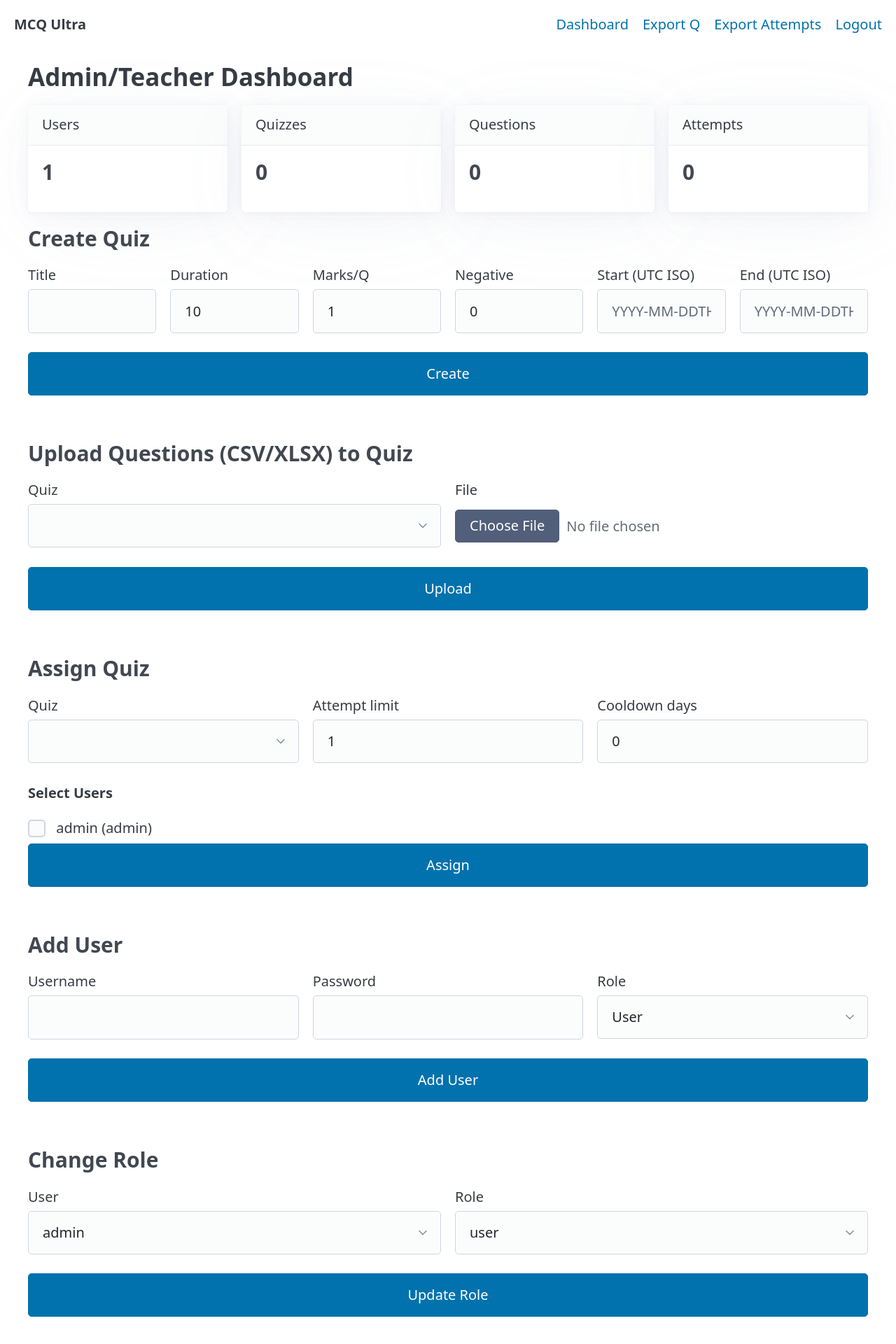
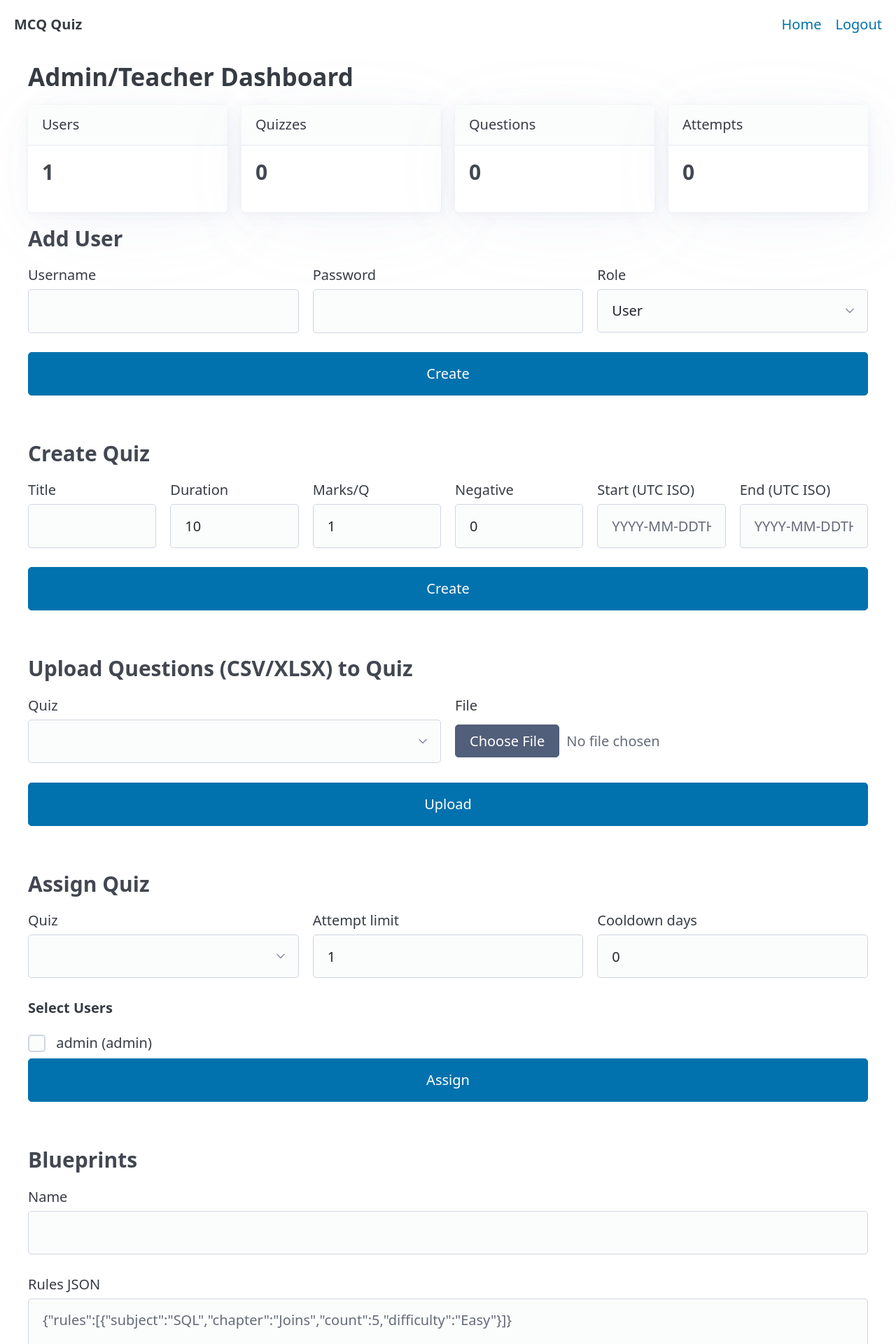
Before and after one commit to FalgunDhande/mcq_project, a Flask app: page / in a window 1280 px wide. Shown: the top 1920 px of the page at 70% size. Run offline with Flask 3, Linux system fonts and the light colour scheme; a user stored in the database is signed in; lists and menus that the app fills with data are empty; some libraries are stand-ins or nearby versions.

Commit message:
Initial commit of project files

```diff
--- a/app.py
+++ b/app.py
@@ -13,10 +13,17 @@ app = Flask(__name__, instance_relative_config=True)
 app.config['SECRET_KEY'] = os.environ.get('SECRET_KEY', 'devsecret')
 os.makedirs(app.instance_path, exist_ok=True)
 
-# Prefer existing SQLite (old DB) unless DATABASE_URL is set
+# --------- DB config: Render Postgres (psycopg3) or fallback to SQLite ---------
 db_url = os.environ.get('DATABASE_URL')
-if not db_url:
+if db_url:
+    # Render gives postgres://... -> use SQLAlchemy psycopg v3
+    if db_url.startswith("postgres://"):
+        db_url = db_url.replace("postgres://", "postgresql+psycopg://", 1)
+    elif db_url.startswith("postgresql://") and "+psycopg" not in db_url:
+        db_url = db_url.replace("postgresql://", "postgresql+psycopg://", 1)
+else:
     db_url = 'sqlite:///' + os.path.join(app.instance_path, 'quiz.db')
+
 app.config['SQLALCHEMY_DATABASE_URI'] = db_url
 app.config['SQLALCHEMY_TRACK_MODIFICATIONS'] = False
 
@@ -33,7 +40,7 @@ class User(UserMixin, db.Model):
     username = db.Column(db.String(80), unique=True, nullable=False)
     password_hash = db.Column(db.String(200), nullable=False)
     role = db.Column(db.String(20), default='user')
-    # new fields (auto-migrated for old DBs)
+    # gamification
     coins = db.Column(db.Integer, default=0)
     badges = db.Column(db.String(200), default='')
     streak = db.Column(db.Integer, default=0)
@@ -48,7 +55,7 @@ class Chapter(db.Model):
     id = db.Column(db.Integer, primary_key=True)
     subject_id = db.Column(db.Integer, db.ForeignKey('subject.id'), nullable=False)
     name = db.Column(db.String(120), nullable=False)
-    subject = db.relationship('Subject', backref='chapters')
+    subject = db.relationship('Subject', backref='chapors')
 
 class Quiz(db.Model):
     id = db.Column(db.Integer, primary_key=True)
@@ -128,52 +135,36 @@ def auto_migrate_user_table():
     insp = inspect(db.engine)
     cols = {c['name'] for c in insp.get_columns('user')}
     stmts = []
-    # sqlite uses plain 'user', postgres needs "user"
     tbl = 'user'
-    if 'coins' not in cols:
-        stmts.append(f"ALTER TABLE {tbl} ADD COLUMN coins INTEGER DEFAULT 0")
-    if 'badges' not in cols:
-        stmts.append(f"ALTER TABLE {tbl} ADD COLUMN badges VARCHAR(200) DEFAULT ''")
-    if 'streak' not in cols:
-        stmts.append(f"ALTER TABLE {tbl} ADD COLUMN streak INTEGER DEFAULT 0")
+    if 'coins' not in cols: stmts.append(f"ALTER TABLE {tbl} ADD COLUMN coins INTEGER DEFAULT 0")
+    if 'badges' not in cols: stmts.append(f"ALTER TABLE {tbl} ADD COLUMN badges VARCHAR(200) DEFAULT ''")
+    if 'streak' not in cols: stmts.append(f"ALTER TABLE {tbl} ADD COLUMN streak INTEGER DEFAULT 0")
     for s in stmts:
-        try:
-            db.session.execute(text(s))
-        except Exception as e:
-            # if table is quoted (postgres), retry with quotes
-            qs = s.replace('ALTER TABLE user', 'ALTER TABLE \"user\"')
-            try:
-                db.session.execute(text(qs))
-            except Exception:
-                pass
-    if stmts:
-        db.session.commit()
+        try: db.session.execute(text(s))
+        except Exception: db.session.execute(text(s.replace('ALTER TABLE user','ALTER TABLE \"user\"')))
+    if stmts: db.session.commit()
 
 with app.app_context():
     db.create_all()
-    # make sure old DBs get new columns
     auto_migrate_user_table()
     if not User.query.filter_by(username='admin').first():
-        admin = User(username='admin', role='admin')
-        admin.set_password('admin123')
+        admin = User(username='admin', role='admin'); admin.set_password('admin123')
         db.session.add(admin); db.session.commit()
 
-# ---------- helpers ----------
+# -------------- helpers --------------
 def get_or_create_subject(name):
     if not name: return None
     s = Subject.query.filter(db.func.lower(Subject.name)==name.lower()).first()
-    if not s:
-        s = Subject(name=name); db.session.add(s); db.session.commit()
+    if not s: s = Subject(name=name); db.session.add(s); db.session.commit()
     return s
 
 def get_or_create_chapter(subject, name):
     if not name or not subject: return None
     c = Chapter.query.filter(db.func.lower(Chapter.name)==name.lower(), Chapter.subject_id==subject.id).first()
-    if not c:
-        c = Chapter(name=name, subject_id=subject.id); db.session.add(c); db.session.commit()
+    if not c: c = Chapter(name=name, subject_id=subject.id); db.session.add(c); db.session.commit()
     return c
 
-# ---------- auth ----------
+# -------------- auth --------------
 @app.route('/login', methods=['GET','POST'])
 def login():
     if request.method == 'POST':
@@ -188,7 +179,7 @@ def login():
 def logout():
     logout_user(); return redirect(url_for('login'))
 
-# ---------- dashboards ----------
+# -------------- dashboards --------------
 @app.route('/')
 @login_required
 def index():
@@ -207,34 +198,24 @@ def index():
     attempts = Attempt.query.filter_by(user_id=current_user.id).order_by(Attempt.started_at.desc()).all()
     msgs = Message.query.filter_by(to_user_id=current_user.id).order_by(Message.created_at.desc()).limit(20).all()
     return render_template('user_dashboard.html', assignments=assignments, attempts=attempts, msgs=msgs)
+
+# -------------- Add User --------------
 @app.route('/admin/add_user', methods=['POST'])
 @login_required
 def admin_add_user():
-    if current_user.role not in ('admin', 'teacher'):
+    if current_user.role not in ('admin','teacher'):
         return redirect(url_for('index'))
+    username = request.form.get('username','').strip()
+    password = request.form.get('password','').strip()
+    role = request.form.get('role','user')
+    if not username or not password:
+        flash('Username & password required', 'error'); return redirect(url_for('index'))
+    if User.query.filter_by(username=username).first():
+        flash('User already exists', 'error'); return redirect(url_for('index'))
+    u = User(username=username, role=role); u.set_password(password); db.session.add(u); db.session.commit()
+    flash('User created', 'success'); return redirect(url_for('index'))
 
-    username = request.form.get('username', '').strip()
-    password = request.form.get('password', '').strip()
-    role = request.form.get('role', 'user')
-
-    if not username or not password:
-        flash("Username & password required", "error")
-        return redirect(url_for('index'))
-
-    if User.query.filter_by(username=username).first():
-        flash("User already exists", "error")
-        return redirect(url_for('index'))
-
-    new_user = User(username=username, role=role)
-    new_user.set_password(password)
-    db.session.add(new_user)
-    db.session.commit()
-
-    flash("User created successfully ✅", "success")
-    return redirect(url_for('index'))
-
-
-# ---------- quiz management ----------
+# -------------- Create Quiz --------------
 @app.route('/admin/create_quiz', methods=['POST'])
 @login_required
 def admin_create_quiz():
@@ -250,19 +231,21 @@ def admin_create_quiz():
     db.session.add(qz); db.session.commit()
     flash('Quiz created','success'); return redirect(url_for('index'))
 
+# -------------- Delete Quiz (cascade) --------------
 @app.route('/admin/quiz/delete/<int:quiz_id>', methods=['POST'])
 @login_required
 def admin_delete_quiz(quiz_id):
     if current_user.role not in ('admin','teacher'): return redirect(url_for('index'))
     quiz = db.session.get(Quiz, quiz_id)
     if not quiz: flash('Quiz not found','error'); return redirect(url_for('index'))
-    Assignment.query.filter_by(quiz_id=quiz_id).delete(synchronize_session=False)
-    AttemptAnswer.query.filter(AttemptAnswer.attempt_id.in_(db.session.query(Attempt.id).filter_by(quiz_id=quiz_id))).delete(synchronize_session=False)
-    Attempt.query.filter_by(quiz_id=quiz_id).delete(synchronize_session=False)
+    # cascade deletes answers/attempts and questions
+    db.session.query(AttemptAnswer).filter(AttemptAnswer.attempt_id.in_(db.session.query(Attempt.id).filter_by(quiz_id=quiz_id))).delete(synchronize_session=False)
+    db.session.query(Attempt).filter_by(quiz_id=quiz_id).delete(synchronize_session=False)
+    db.session.query(Assignment).filter_by(quiz_id=quiz_id).delete(synchronize_session=False)
     db.session.delete(quiz); db.session.commit()
     flash('Quiz deleted','success'); return redirect(url_for('index'))
 
-# ---------- upload questions ----------
+# -------------- Upload Questions (CSV/XLSX) --------------
 def add_question_row(quiz, row):
     subj = get_or_create_subject((row.get('subject') or '').strip()) if row.get('subject') else None
     chap = get_or_create_chapter(subj, (row.get('chapter') or '').strip()) if (subj and row.get('chapter')) else None
@@ -314,7 +297,7 @@ def admin_upload_questions():
         db.session.rollback(); flash(f'Upload error: {e}','error')
     return redirect(url_for('index'))
 
-# ---------- blueprint ----------
+# -------------- Blueprints (Random Quiz) --------------
 @app.route('/admin/blueprint/new', methods=['POST'])
 @login_required
 def create_blueprint():
@@ -344,15 +327,14 @@ def generate_from_blueprint(bp_id):
             if chap: q = q.filter_by(chapter_id=chap.id)
         if rule.get('difficulty'):
             q = q.filter_by(difficulty=rule['difficulty'].title())
-        pool = q.all()
-        random.shuffle(pool)
+        pool = q.all(); random.shuffle(pool)
         for item in pool[:int(rule.get('count',0))]:
             clone = Question(quiz_id=quiz.id, text=item.text, option_a=item.option_a, option_b=item.option_b, option_c=item.option_c, option_d=item.option_d,
                              correct_option=item.correct_option, difficulty=item.difficulty, qtype=item.qtype, subject_id=item.subject_id, chapter_id=item.chapter_id)
             db.session.add(clone); total += 1
     db.session.commit(); flash(f'Generated quiz with {total} questions','success'); return redirect(url_for('index'))
 
-# ---------- assign / roles / messaging ----------
+# -------------- Assign Quiz --------------
 @app.route('/admin/assign', methods=['POST'])
 @login_required
 def assign_quiz():
@@ -369,28 +351,7 @@ def assign_quiz():
             db.session.add(Assignment(user_id=uid, quiz_id=quiz_id, attempts_limit=limit, cooldown_days=cooldown))
     db.session.commit(); flash(f'Assigned to {len(ids)} users','success'); return redirect(url_for('index'))
 
-@app.route('/admin/change_role', methods=['POST'])
-@login_required
-def change_role():
-    if current_user.role != 'admin': return redirect(url_for('index'))
-    uid = request.form.get('user_id', type=int); role = request.form.get('role','user')
-    u = db.session.get(User, uid);
-    if u: u.role = role; db.session.commit(); flash('Role updated','success')
-    return redirect(url_for('index'))
-
-@app.route('/admin/message', methods=['POST'])
-@login_required
-def admin_message():
-    if current_user.role not in ('admin','teacher','moderator'): return redirect(url_for('index'))
-    to_id = request.form.get('to_user_id', type=int)
-    body = request.form.get('body','').strip()
-    if to_id and body:
-        m = Message(to_user_id=to_id, from_user_id=current_user.id, body=body); db.session.add(m); db.session.commit(); flash('Message sent','success')
-    else:
-        flash('Select user and type message','error')
-    return redirect(url_for('index'))
-
-# ---------- take / autosave / submit ----------
+# -------------- Start / Autosave / Submit --------------
 @app.route('/quiz/<int:quiz_id>/start')
 @login_required
 def start_quiz(quiz_id):
@@ -455,7 +416,7 @@ def submit_quiz(quiz_id):
     db.session.commit()
     return redirect(url_for('review_attempt', attempt_id=at.id))
 
-# ---------- review & report ----------
+# -------------- Review / PDF / Exports --------------
 @app.route('/attempt/<int:attempt_id>/review')
 @login_required
 def review_attempt(attempt_id):
@@ -499,7 +460,6 @@ def report_pdf(attempt_id):
     c.showPage(); c.save(); buf.seek(0)
     return send_file(buf, mimetype='application/pdf', as_attachment=True, download_name='report.pdf')
 
-# ---------- exports ----------
 @app.route('/admin/export/questions.csv')
 @login_required
 def export_questions():
--- a/requirements.txt
+++ b/requirements.txt
@@ -5,4 +5,5 @@ Werkzeug==3.0.1
 PyPDF2==3.0.1
 openpyxl==3.1.2
 reportlab==4.2.5
+psycopg[binary]==3.2.3
 gunicorn==21.2.0
--- a/templates/admin_dashboard.html
+++ b/templates/admin_dashboard.html
@@ -6,6 +6,23 @@
   <article><header>Questions</header><h3>{{ stats.questions }}</h3></article>
   <article><header>Attempts</header><h3>{{ stats.attempts }}</h3></article>
 </div>
+
+<h3>Add User</h3>
+<form method="post" action="{{ url_for('admin_add_user') }}">
+<div class="grid">
+  <label>Username <input name="username" required></label>
+  <label>Password <input name="password" type="password" required></label>
+  <label>Role
+    <select name="role">
+      <option value="user">User</option>
+      <option value="moderator">Moderator</option>
+      <option value="teacher">Teacher</option>
+      <option value="admin">Admin</option>
+    </select>
+  </label>
+</div>
+<button type="submit">Create</button>
+</form>
 
 <h3>Create Quiz</h3>
 <form method="post" action="{{ url_for('admin_create_quiz') }}">
@@ -39,62 +56,6 @@
 <div class="grid">{% for u in users %}<label><input type="checkbox" name="user_ids" value="{{ u.id }}"> {{ u.username }} ({{ u.role }})</label>{% endfor %}</div>
 <button type="submit">Assign</button>
 </form>
-<h3>Add User</h3>
-<form method="post" action="{{ url_for('admin_add_user') }}">
-  <div class="grid">
-    <label>Username
-      <input name="username" required>
-    </label>
-
-    <label>Password
-      <input name="password" type="password" required>
-    </label>
-
-    <label>Role
-      <select name="role">
-        <option value="user">User</option>
-        <option value="moderator">Moderator</option>
-        <option value="teacher">Teacher</option>
-        <option value="admin">Admin</option>
-      </select>
-    </label>
-  </div>
-  <button type="submit">Add User</button>
-</form>
-
-<h3>Change Role</h3>
-<form method="post" action="{{ url_for('change_role') }}">
-<div class="grid">
-  <label>User <select name="user_id">{% for u in users %}<option value="{{ u.id }}">{{ u.username }}</option>{% endfor %}</select></label>
-  <label>Role <select name="role"><option>user</option><option>moderator</option><option>teacher</option><option>admin</option></select></label>
-</div>
-<button type="submit">Update Role</button>
-</form>
-
-<h3>Leaderboard (Total score)</h3>
-<table><thead><tr><th>User</th><th>Total Score</th></tr></thead>
-<tbody>{% for name,total in leaderboard %}<tr><td>{{ name }}</td><td>{{ total or 0 }}</td></tr>{% endfor %}</tbody></table>
-
-<h3>Active Attempts (Live)</h3>
-<table><thead><tr><th>User</th><th>Quiz</th><th>Started</th><th>Action</th></tr></thead>
-<tbody>
-{% for a in active %}
-<tr><td>{{ a.user.username }}</td><td>{{ a.quiz.title }}</td><td>{{ a.started_at }}</td>
-<td>
-  <form method="post" action="{{ url_for('admin_delete_quiz', quiz_id=a.quiz_id) }}" onsubmit="return confirm('Force close by deleting quiz?');">
-    <button type="submit">Force Close (Del Quiz)</button>
-  </form>
-</td>
-</tr>
-{% endfor %}
-</tbody></table>
-
-<h3>Quiz List (Delete)</h3>
-<table><thead><tr><th>Title</th><th>Questions</th><th>Delete</th></tr></thead>
-<tbody>{% for q in quizzes %}
-<tr><td>{{ q.title }}</td><td>{{ q.questions|length }}</td>
-<td><form method="post" action="{{ url_for('admin_delete_quiz', quiz_id=q.id) }}" onsubmit="return confirm('Delete quiz?');"><button type="submit">Delete</button></form></td></tr>
-{% endfor %}</tbody></table>
 
 <h3>Blueprints</h3>
 <form method="post" action="{{ url_for('create_blueprint') }}">
@@ -107,4 +68,11 @@
 <tbody>{% for b in blueprints %}<tr><td>{{ b.name }}</td>
 <td><form method="post" action="{{ url_for('generate_from_blueprint', bp_id=b.id) }}"><button type="submit">Generate Quiz</button></form></td></tr>{% endfor %}</tbody></table>
 {% endif %}
+
+<h3>Quizzes</h3>
+<table><thead><tr><th>Title</th><th>Questions</th><th>Delete</th></tr></thead>
+<tbody>{% for q in quizzes %}
+<tr><td>{{ q.title }}</td><td>{{ q.questions|length }}</td>
+<td><form method="post" action="{{ url_for('admin_delete_quiz', quiz_id=q.id) }}" onsubmit="return confirm('Delete quiz?');"><button type="submit">Delete</button></form></td></tr>
+{% endfor %}</tbody></table>
 {% endblock %}
--- a/templates/base.html
+++ b/templates/base.html
@@ -1,21 +1,12 @@
 <!doctype html>
 <html><head>
 <meta charset="utf-8"><meta name="viewport" content="width=device-width, initial-scale=1">
-<title>{{ title or 'MCQ Ultra' }}</title>
+<title>{{ title or 'MCQ Quiz' }}</title>
 <link rel="stylesheet" href="https://cdn.jsdelivr.net/npm/@picocss/pico@2/css/pico.min.css">
-<style>.cards{display:grid;grid-template-columns:repeat(auto-fit,minmax(220px,1fr));gap:1rem}.pill{border:1px solid #ccc;border-radius:999px;padding:.2rem .6rem;font-size:.8rem}.ok{background:#e8ffe8}.bad{background:#ffe8e8}</style>
-</head>
-<body>
-<nav class="container-fluid"><ul><li><strong>MCQ Ultra</strong></li></ul><ul>
-{% if current_user.is_authenticated %}
-  {% if current_user.role in ['admin','teacher','moderator'] %}
-    <li><a href="/">Dashboard</a></li>
-    <li><a href="{{ url_for('export_questions') }}">Export Q</a></li>
-    <li><a href="{{ url_for('export_attempts') }}">Export Attempts</a></li>
-  {% endif %}
-  <li><a href="{{ url_for('logout') }}">Logout</a></li>
-{% endif %}
-</ul></nav>
+<style>.cards{display:grid;grid-template-columns:repeat(auto-fit,minmax(220px,1fr));gap:1rem}.ok{background:#e8ffe8}.bad{background:#ffe8e8}</style>
+</head><body>
+<nav class="container-fluid"><ul><li><strong>MCQ Quiz</strong></li></ul>
+<ul>{% if current_user.is_authenticated %}<li><a href="/">Home</a></li><li><a href="{{ url_for('logout') }}">Logout</a></li>{% endif %}</ul></nav>
 <main class="container">
 {% with messages = get_flashed_messages(with_categories=true) %}
   {% if messages %}<article>{% for c,m in messages %}<p><strong>{{ c|title }}:</strong> {{ m }}</p>{% endfor %}</article>{% endif %}
--- a/templates/user_dashboard.html
+++ b/templates/user_dashboard.html
@@ -1,7 +1,5 @@
 {% extends "base.html" %}{% block content %}
 <h2>User Dashboard</h2>
-<h3>Messages</h3>
-<ul>{% for m in msgs %}<li><strong>{{ m.created_at.strftime('%Y-%m-%d %H:%M') }}</strong> — {{ m.body }}</li>{% endfor %}</ul>
 <h3>Assigned Quizzes</h3>
 <table><thead><tr><th>Quiz</th><th>Limit</th><th>Action</th></tr></thead>
 <tbody>
@@ -10,6 +8,7 @@
   <td><a href="{{ url_for('start_quiz', quiz_id=a.quiz.id) }}">Start</a></td></tr>
 {% endfor %}
 </tbody></table>
+
 <h3>Your Attempts</h3>
 <table><thead><tr><th>Quiz</th><th>Score</th><th>Started</th><th>Submitted</th><th>Review</th><th>PDF</th></tr></thead>
 <tbody>{% for at in attempts %}<tr><td>{{ at.quiz.title }}</td><td>{{ at.score }}</td><td>{{ at.started_at }}</td><td>{{ at.submitted_at }}</td>
```
Also changed, not shown: README.md.
